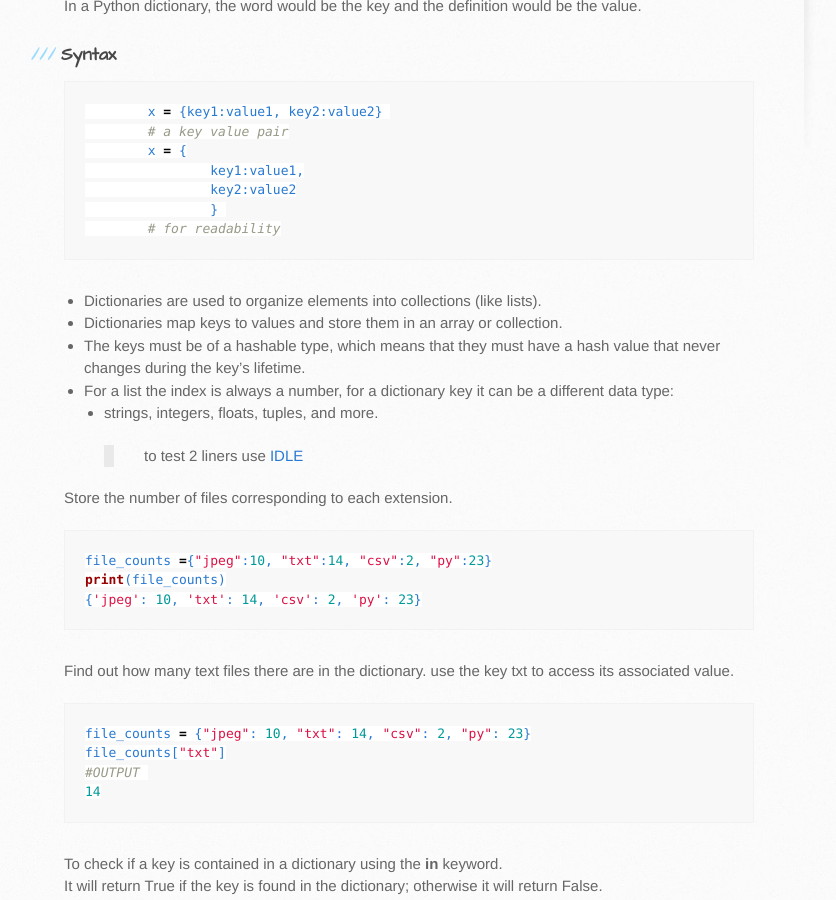
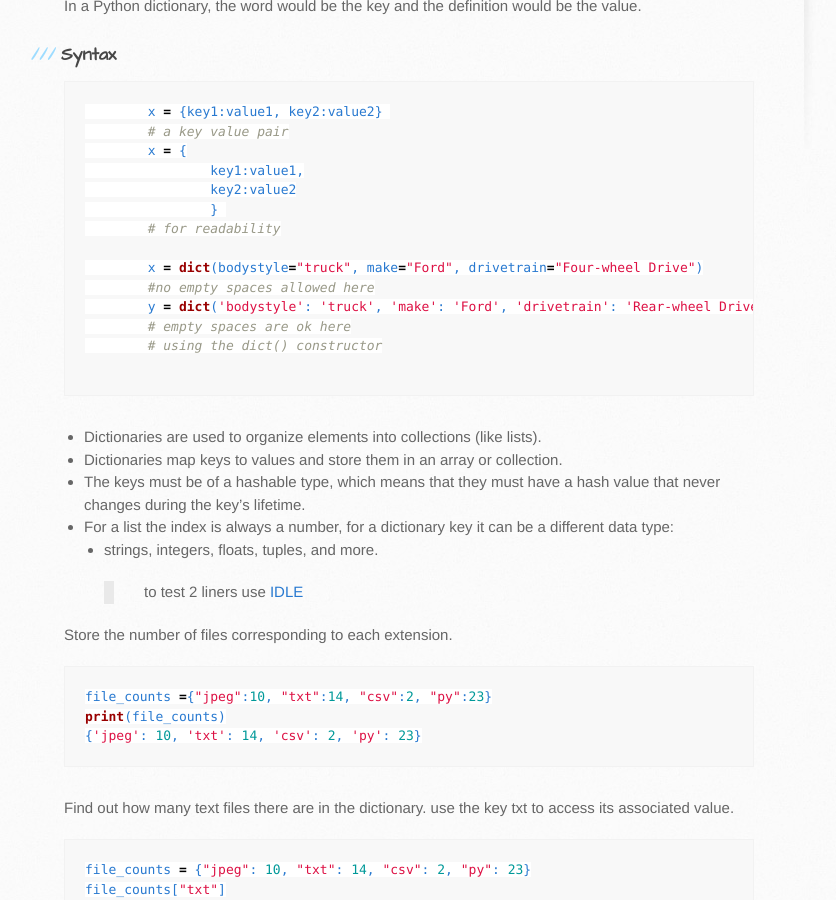
Before and after one commit to trumpfheller/trumpfheller.github.io, a Jekyll site: the page built from python/dictionary.md, in a window 1280 px wide and 900 px high, scrolled down 576 px. Shown: the whole window, without its empty margins (96-932 px from the left). Built offline with Jekyll 4.4.1, drawn with Linux system fonts in a browser that asks for light colours.

Commit message:
Update dictionary.md

````diff
--- a/python/dictionary.md
+++ b/python/dictionary.md
@@ -19,7 +19,7 @@ In an English language dictionary the word comes with a definition.<br>
 In a Python dictionary, the word would be the key and the definition would be the value.
 
 ### Syntax
- ```python
+```python
 	x = {key1:value1, key2:value2}
 	# a key value pair
 	x = {
@@ -27,6 +27,13 @@ In a Python dictionary, the word would be the key and the definition would be t
 		key2:value2
 		}
 	# for readability
+
+	x = dict(bodystyle="truck", make="Ford", drivetrain="Four-wheel Drive")
+	#no empty spaces allowed here
+	y = dict('bodystyle': 'truck', 'make': 'Ford', 'drivetrain': 'Rear-wheel Drive')
+	# empty spaces are ok here
+	# using the dict() constructor
+
 ```
 
 - Dictionaries are used to organize elements into collections (like lists).
````
